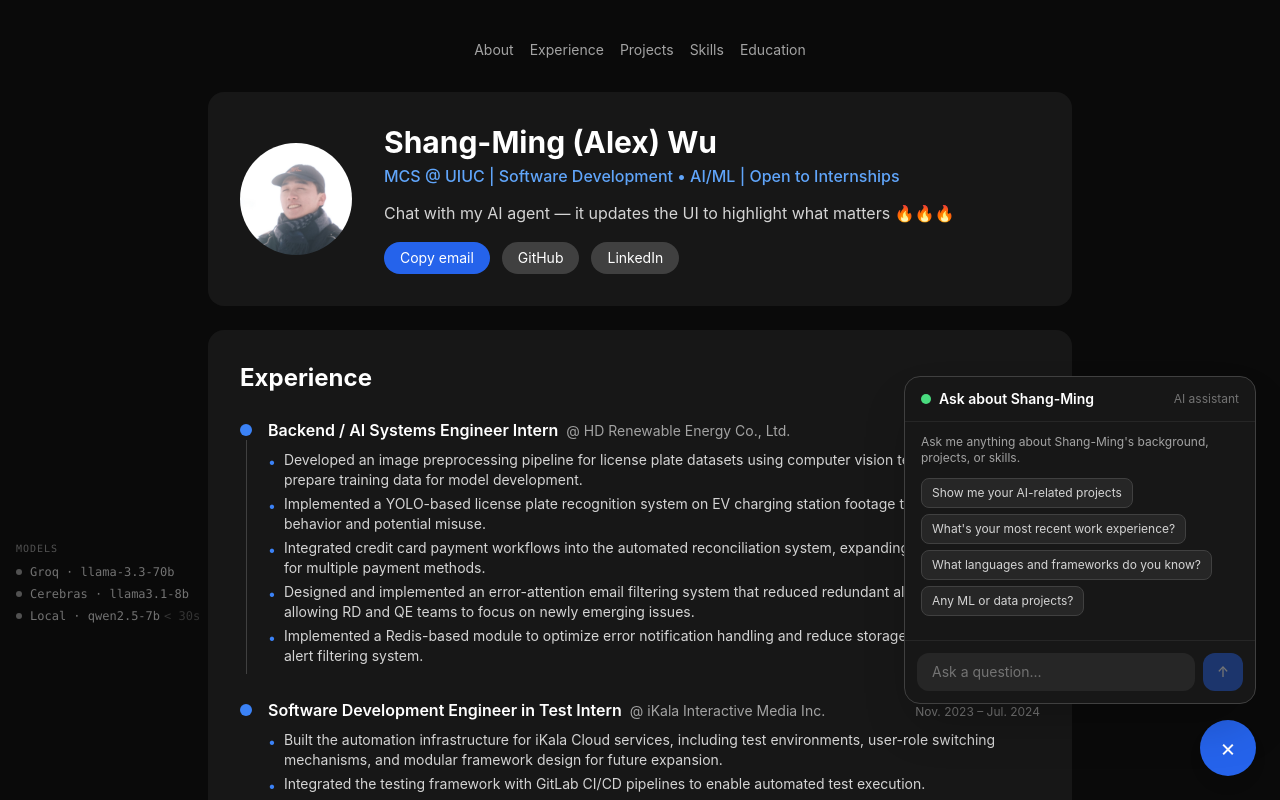
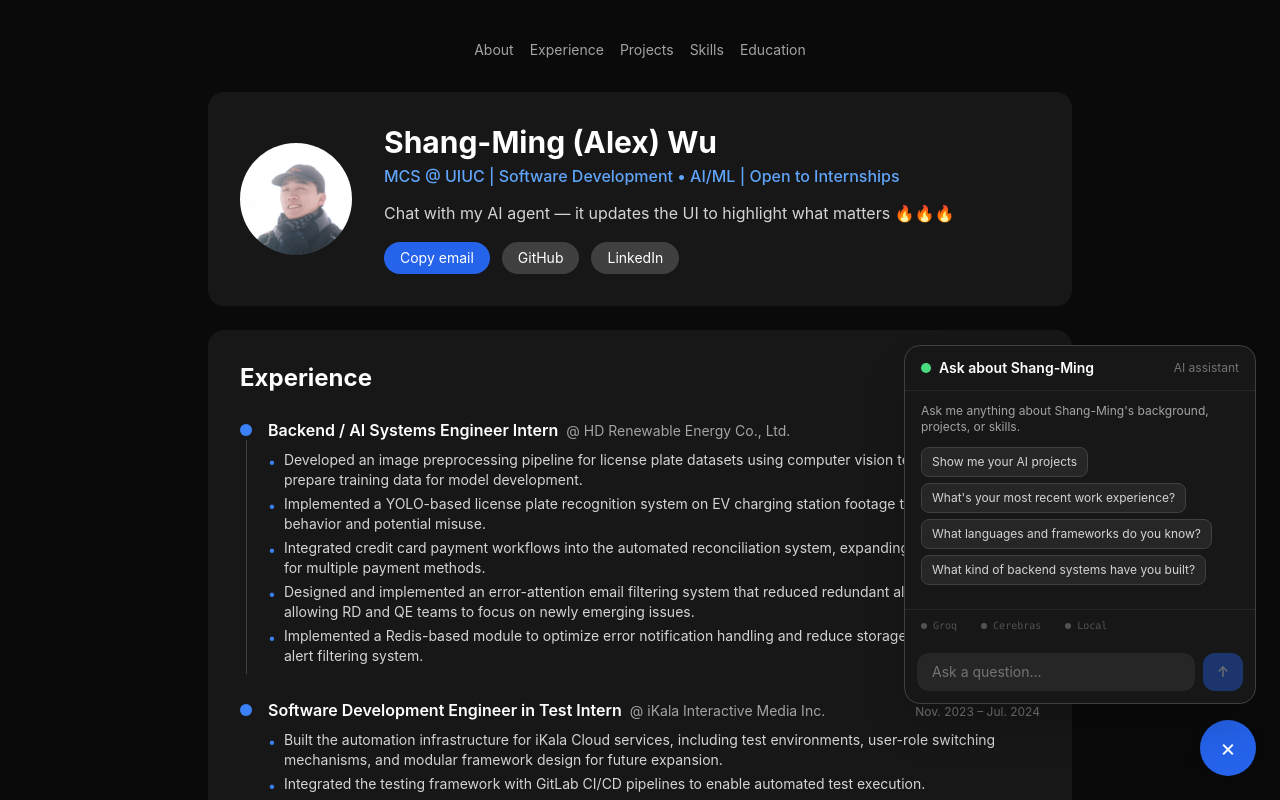
Before and after one commit to Alex-Wu1122/ai-agent-website, a Next.js app: page / in a window 1280 px wide. Shown: the top 800 px of the page. Built offline with nearby package versions, Linux system fonts and the light colour scheme.

Commit message:
Integrate ModelStatus into Chat window

```diff
--- a/src/app/globals.css
+++ b/src/app/globals.css
@@ -19,6 +19,11 @@ body {
   -webkit-font-smoothing: antialiased;
 }
 
+@keyframes modelbar {
+  0%, 100% { transform: scaleY(0.4); }
+  50%       { transform: scaleY(1); }
+}
+
 /* Custom scrollbar */
 ::-webkit-scrollbar { width: 6px; height: 6px; }
 ::-webkit-scrollbar-track { background: transparent; }
--- a/src/app/page.tsx
+++ b/src/app/page.tsx
@@ -9,7 +9,6 @@ import Skills from "@/components/Skills";
 import Experience from "@/components/Experience";
 import Education from "@/components/Education";
 import Chat from "@/components/Chat";
-import ModelStatus from "@/components/ModelStatus";
 
 type Section = "about" | "projects" | "skills" | "experience" | "education" | null;
 type Status = "idle" | "loading" | "active" | "failed";
@@ -57,9 +56,6 @@ export default function Home() {
 
   return (
     <main className="max-w-4xl mx-auto px-4 py-10 flex flex-col gap-6 pb-32">
-      {/* Model status widget — fixed bottom-left */}
-      <ModelStatus groqStatus={groqStatus} cerebrasStatus={cerebrasStatus} localStatus={localStatus} />
-
       {/* Nav */}
       <nav className="flex flex-wrap items-center justify-center gap-x-4 gap-y-2 px-1 mb-2">
         {(["about", "experience", "projects", "skills", "education"] as const).map((s) => (
@@ -85,7 +81,7 @@ export default function Home() {
       <Education highlighted={activeSection === "education"} />
 
       {/* AI Chat */}
-      <Chat onActions={applyUIActions} onStatusEvent={handleStatusEvent} />
+      <Chat onActions={applyUIActions} onStatusEvent={handleStatusEvent} groqStatus={groqStatus} cerebrasStatus={cerebrasStatus} localStatus={localStatus} />
     </main>
   );
 }
--- a/src/components/Chat.tsx
+++ b/src/components/Chat.tsx
@@ -5,20 +5,38 @@ import type { ChatMessage, UIAction } from "@/types";
 import { profile } from "@/data/profile";
 
 type StatusEvent = { type: string; model?: string; status?: string; [k: string]: unknown };
+type Status = "idle" | "loading" | "active" | "failed";
+
+const DOT: Record<Status, string> = {
+  idle:    "bg-neutral-600",
+  loading: "bg-blue-400 animate-pulse",
+  active:  "bg-green-400",
+  failed:  "bg-yellow-500",
+};
+
+const LABEL: Record<Status, string> = {
+  idle:    "text-neutral-600",
+  loading: "text-blue-400",
+  active:  "text-green-400",
+  failed:  "text-yellow-500",
+};
 
 interface ChatProps {
   onActions: (actions: UIAction[]) => void;
   onStatusEvent?: (event: StatusEvent) => void;
+  groqStatus: Status;
+  cerebrasStatus: Status;
+  localStatus: Status;
 }
 
 const SUGGESTIONS = [
-  "Show me your AI-related projects",
+  "Show me your AI projects",
   "What's your most recent work experience?",
   "What languages and frameworks do you know?",
-  "Any ML or data projects?",
+  "What kind of backend systems have you built?",
 ];
 
-export default function Chat({ onActions, onStatusEvent }: ChatProps) {
+export default function Chat({ onActions, onStatusEvent, groqStatus, cerebrasStatus, localStatus }: ChatProps) {
   const [open, setOpen] = useState(true);
   const [history, setHistory] = useState<ChatMessage[]>([]);
   const [input, setInput] = useState("");
@@ -163,8 +181,33 @@ export default function Chat({ onActions, onStatusEvent }: ChatProps) {
           <div ref={bottomRef} />
         </div>
 
+        {/* Model status strip */}
+        <div className="px-4 py-2 border-t border-neutral-800 flex gap-6 items-center">
+          {([
+            { label: "Groq", status: groqStatus },
+            { label: "Cerebras", status: cerebrasStatus },
+            { label: "Local", status: localStatus },
+          ] as const).map(({ label, status }) => (
+            <span key={label} className="flex items-center gap-1.5">
+              <span className={`w-1.5 h-1.5 rounded-full flex-shrink-0 ${DOT[status]}`} />
+              <span className={`text-[10px] font-mono ${LABEL[status]}`}>
+                {label}
+                {status === "failed" && <span className="ml-1 opacity-70">(limit)</span>}
+              </span>
+              {status === "loading" && (
+                <span className="flex items-end gap-px h-3 flex-shrink-0">
+                  <span className="w-[3px] rounded-full bg-blue-400 animate-[modelbar_0.8s_ease-in-out_infinite]"        style={{ height: "60%" }} />
+                  <span className="w-[3px] rounded-full bg-blue-400 animate-[modelbar_0.8s_ease-in-out_0.2s_infinite]"  style={{ height: "100%" }} />
+                  <span className="w-[3px] rounded-full bg-blue-400 animate-[modelbar_0.8s_ease-in-out_0.4s_infinite]"  style={{ height: "40%" }} />
+                  <span className="w-[3px] rounded-full bg-blue-400 animate-[modelbar_0.8s_ease-in-out_0.1s_infinite]"  style={{ height: "80%" }} />
+                </span>
+              )}
+            </span>
+          ))}
+        </div>
+
         {/* Input */}
-        <div className="px-3 py-3 border-t border-neutral-800 flex gap-2">
+        <div className="px-3 py-3 flex gap-2">
           <input
             type="text"
             value={input}
```
